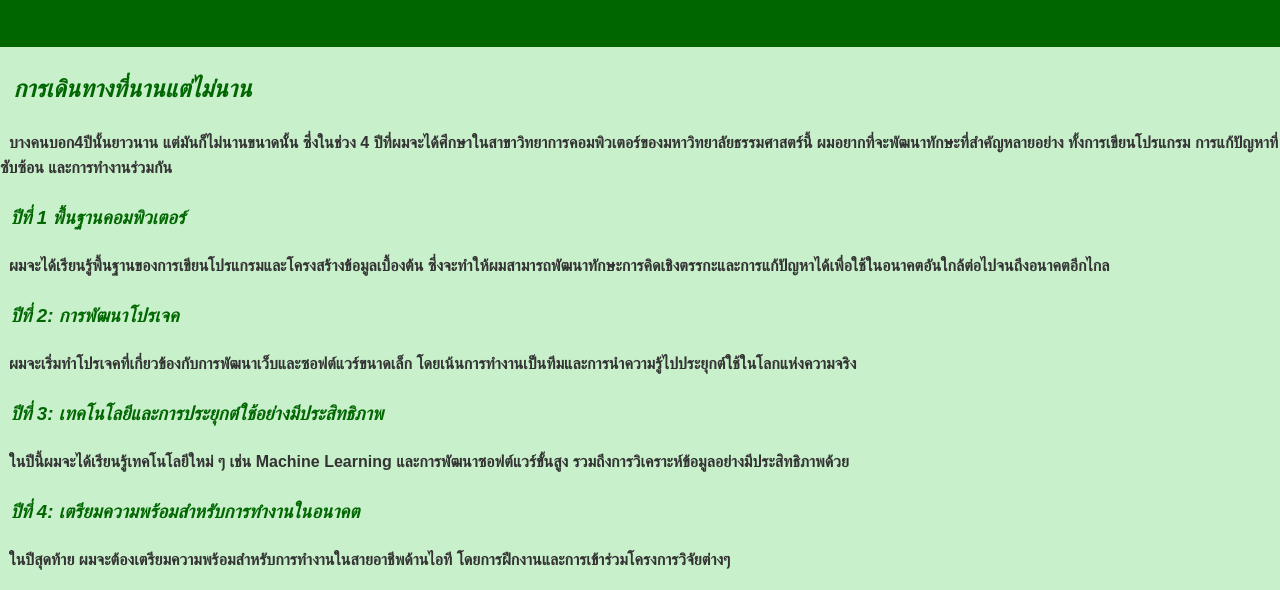
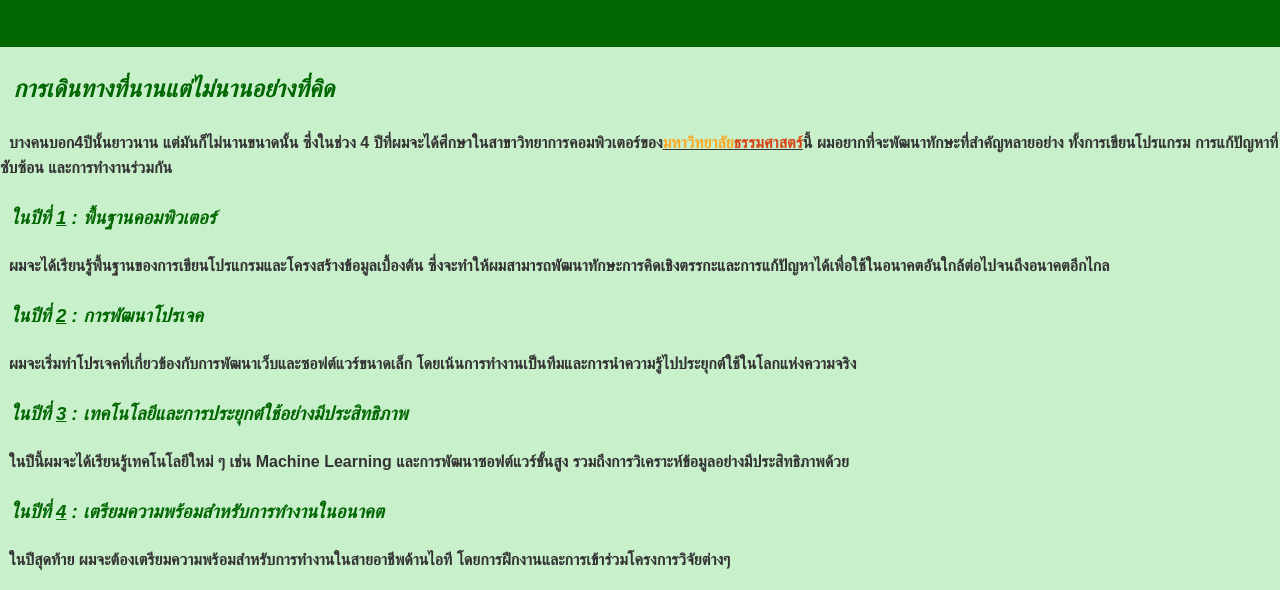
Before and after one commit to Suttipoch/6709650698_MyCSTUStory, a plain HTML site: page myjourney.html in a window 1280 px wide. Shown: the part 130-720 px from the top of the page. Drawn offline with Linux system fonts and the light colour scheme.

Commit message:
Futur pl te plus jing jing

```diff
--- a/myjourney.html
+++ b/myjourney.html
@@ -17,31 +17,31 @@
 
         <div>
             <h2>&nbsp;
-                การเดินทางที่นานแต่ไม่นาน
+                การเดินทางที่นานแต่ไม่นานอย่างที่คิด
             </h2>
                 <p>&nbsp;
-                    บางคนบอก4ปีนั้นยาวนาน แต่มันก็ไม่นานขนาดนั้น ซึ่งในช่วง 4 ปีที่ผมจะได้ศึกษาในสาขาวิทยาการคอมพิวเตอร์ของมหาวิทยาลัยธรรมศาสตร์นี้ ผมอยากที่จะพัฒนาทักษะที่สำคัญหลายอย่าง ทั้งการเขียนโปรแกรม การแก้ปัญหาที่ซับซ้อน และการทำงานร่วมกัน
+                    บางคนบอก4ปีนั้นยาวนาน แต่มันก็ไม่นานขนาดนั้น ซึ่งในช่วง 4 ปีที่ผมจะได้ศึกษาในสาขาวิทยาการคอมพิวเตอร์ของ<b><strong><u><font color="#f9a825">มหาวิทยาลัย</font><font color="#d84315">ธรรมศาสตร์</font></u></strong></b>นี้ ผมอยากที่จะพัฒนาทักษะที่สำคัญหลายอย่าง ทั้งการเขียนโปรแกรม การแก้ปัญหาที่ซับซ้อน และการทำงานร่วมกัน
                 </p>
             <h3>&nbsp;
-                ปีที่ 1 พื้นฐานคอมพิวเตอร์
+                ในปีที่ <u>1</u> : พื้นฐานคอมพิวเตอร์
             </h3>
                 <p>&nbsp;
                     ผมจะได้เรียนรู้พื้นฐานของการเขียนโปรแกรมและโครงสร้างข้อมูลเบื้องต้น ซึ่งจะทำให้ผมสามารถพัฒนาทักษะการคิดเชิงตรรกะและการแก้ปัญหาได้เพื่อใช้ในอนาคตอันใกล้ต่อไปจนถึงอนาคตอีกไกล
                 </p>
             <h3>&nbsp;
-                ปีที่ 2: การพัฒนาโปรเจค
+                ในปีที่ <u>2</u> : การพัฒนาโปรเจค
             </h3>
                 <p>&nbsp;
                     ผมจะเริ่มทำโปรเจคที่เกี่ยวข้องกับการพัฒนาเว็บและซอฟต์แวร์ขนาดเล็ก โดยเน้นการทำงานเป็นทีมและการนำความรู้ไปประยุกต์ใช้ในโลกแห่งความจริง
                 </p>
             <h3>&nbsp;
-                ปีที่ 3: เทคโนโลยีและการประยุกต์ใช้อย่างมีประสิทธิภาพ
+                ในปีที่ <u>3</u> : เทคโนโลยีและการประยุกต์ใช้อย่างมีประสิทธิภาพ
             </h3>
                 <p>&nbsp;
                     ในปีนี้ผมจะได้เรียนรู้เทคโนโลยีใหม่ ๆ เช่น Machine Learning และการพัฒนาซอฟต์แวร์ขั้นสูง รวมถึงการวิเคราะห์ข้อมูลอย่างมีประสิทธิภาพด้วย
                 </p>
             <h3>&nbsp;
-                ปีที่ 4: เตรียมความพร้อมสำหรับการทำงานในอนาคต
+                ในปีที่ <u>4</u> : เตรียมความพร้อมสำหรับการทำงานในอนาคต
             </h3>
                 <p>&nbsp;
                     ในปีสุดท้าย ผมจะต้องเตรียมความพร้อมสำหรับการทำงานในสายอาชีพด้านไอที โดยการฝึกงานและการเข้าร่วมโครงการวิจัยต่างๆ
```
